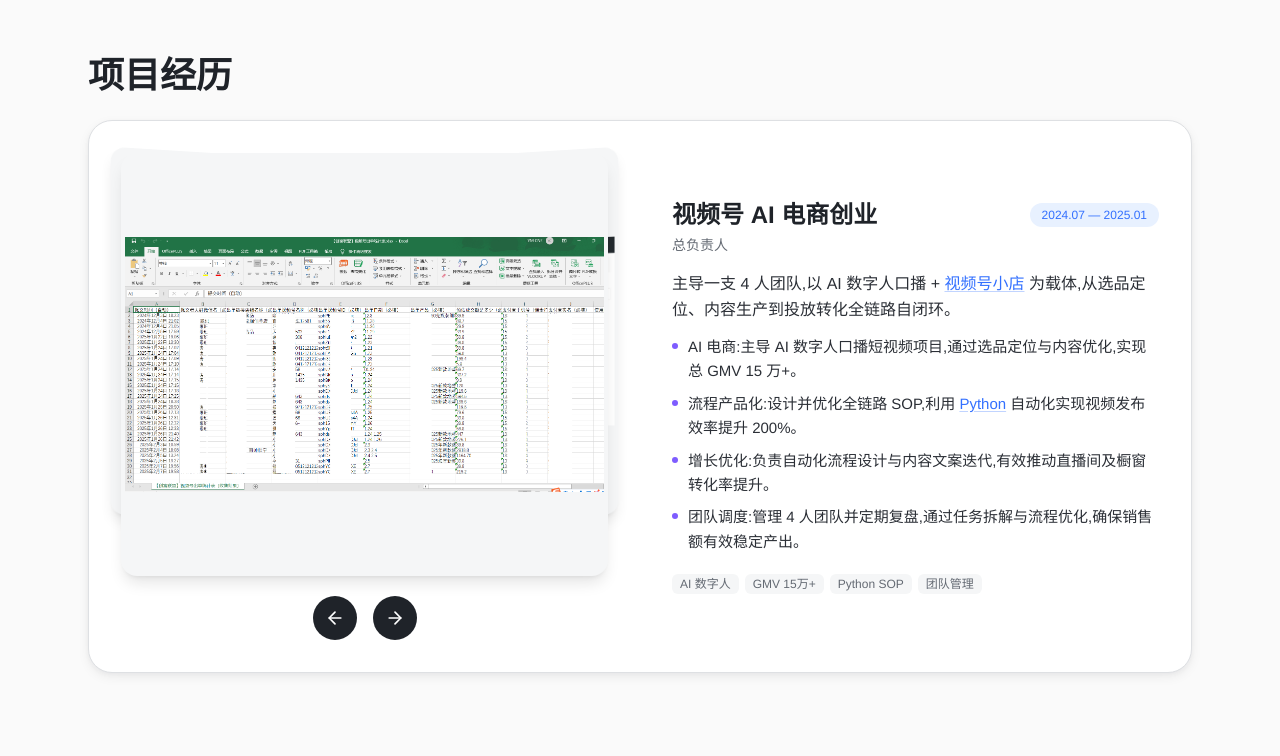
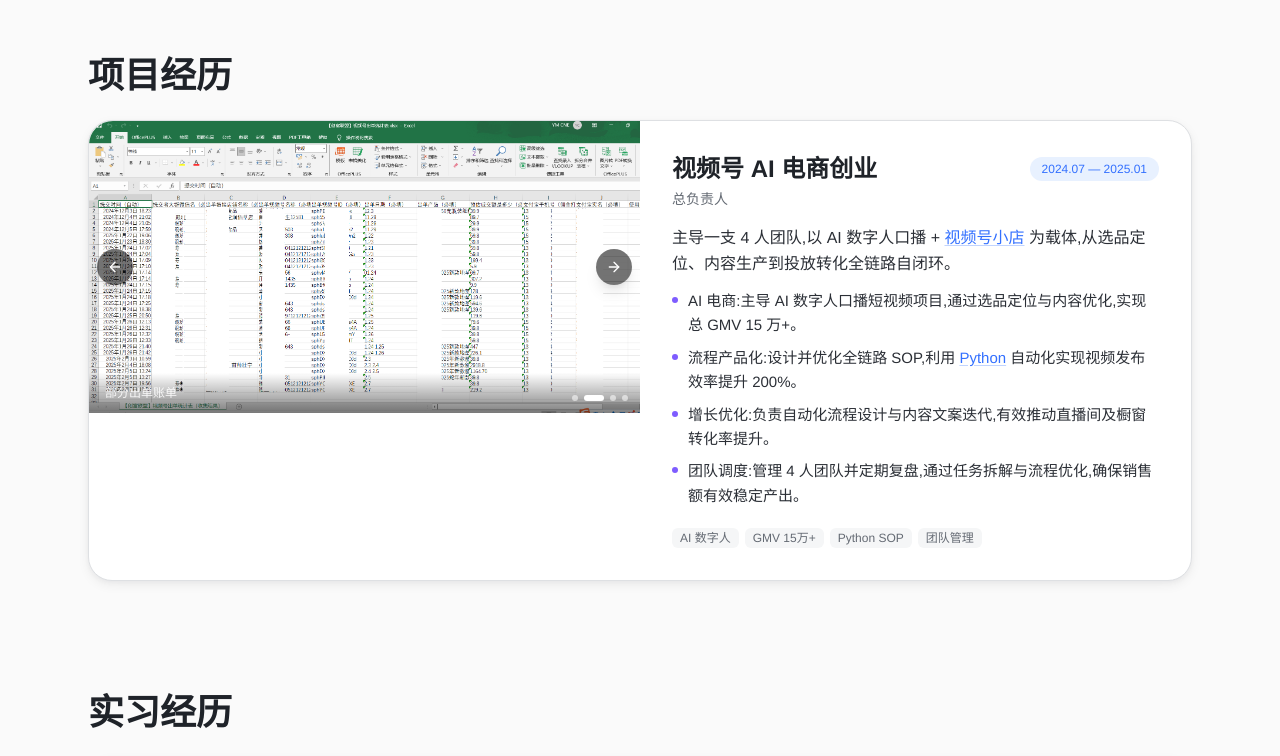
Before and after one commit to cneym1125/lingqi-CV, a React (Vite) app: page / in a window 1280 px wide. Shown: the part 720-1476 px from the top of the page. Built offline with nearby package versions, Linux system fonts and the light colour scheme.

Commit message:
fix: 轮播图完全自适应图片原始尺寸,无留白无固定容器

```diff
--- a/src/components/Carousel.tsx
+++ b/src/components/Carousel.tsx
@@ -1,3 +1,4 @@
+import { AnimatePresence, motion } from 'framer-motion'
 import { ArrowLeft, ArrowRight } from 'lucide-react'
 import { useCallback, useEffect, useMemo, useRef, useState } from 'react'
 import { Lightbox } from './Lightbox'
@@ -10,63 +11,31 @@ interface Slide {
 interface Props {
   slides: Slide[]
   autoplay?: boolean
-  className?: string
 }
 
-function calculateGap(width: number) {
-  const minWidth = 600
-  const maxWidth = 1200
-  const minGap = 45
-  const maxGap = 80
-  if (width <= minWidth) return minGap
-  if (width >= maxWidth) return maxGap
-  return minGap + (maxGap - minGap) * ((width - minWidth) / (maxWidth - minWidth))
-}
-
-export function Carousel({ slides, autoplay = true, className = '' }: Props) {
-  const [activeIndex, setActiveIndex] = useState(0)
+export function Carousel({ slides, autoplay = true }: Props) {
+  const [[idx, dir], setPage] = useState([0, 0])
   const [hoverPrev, setHoverPrev] = useState(false)
   const [hoverNext, setHoverNext] = useState(false)
-  const [containerWidth, setContainerWidth] = useState(800)
   const [lightboxOpen, setLightboxOpen] = useState<number | null>(null)
-  const containerRef = useRef<HTMLDivElement>(null)
   const autoplayRef = useRef<ReturnType<typeof setInterval> | null>(null)
   const touchStartX = useRef(0)
   const touchEndX = useRef(0)
   const total = slides.length
 
-  // 响应式宽度
-  useEffect(() => {
-    const measure = () => {
-      if (containerRef.current) setContainerWidth(containerRef.current.offsetWidth)
-    }
-    measure()
-    window.addEventListener('resize', measure)
-    return () => window.removeEventListener('resize', measure)
-  }, [])
-
-  // 自动轮播
   useEffect(() => {
     if (!autoplay || total <= 1) return
     autoplayRef.current = setInterval(() => {
-      setActiveIndex((prev) => (prev + 1) % total)
+      setPage(([prev]) => [(prev + 1) % total, 1])
     }, 5000)
-    return () => {
-      if (autoplayRef.current) clearInterval(autoplayRef.current)
-    }
+    return () => { if (autoplayRef.current) clearInterval(autoplayRef.current) }
   }, [autoplay, total])
 
-  const handleNext = useCallback(() => {
-    setActiveIndex((prev) => (prev + 1) % total)
+  const go = useCallback((delta: number) => {
+    setPage(([prev]) => [(prev + delta + total) % total, delta])
     if (autoplayRef.current) clearInterval(autoplayRef.current)
   }, [total])
 
-  const handlePrev = useCallback(() => {
-    setActiveIndex((prev) => (prev - 1 + total) % total)
-    if (autoplayRef.current) clearInterval(autoplayRef.current)
-  }, [total])
-
-  // 触摸滑动
   const onTouchStart = (e: React.TouchEvent) => {
     touchStartX.current = e.touches[0].clientX
     touchEndX.current = e.touches[0].clientX
@@ -76,54 +45,7 @@ export function Carousel({ slides, autoplay = true, className = '' }: Props) {
   }
   const onTouchEnd = () => {
     const diff = touchStartX.current - touchEndX.current
-    if (Math.abs(diff) > 50) {
-      if (diff > 0) handleNext()
-      else handlePrev()
-    }
-  }
-
-  // 3D 变换
-  function getImageStyle(index: number): React.CSSProperties {
-    const gap = calculateGap(containerWidth)
-    const maxStickUp = gap * 0.7
-
-    const isActive = index === activeIndex
-    const isLeft = (activeIndex - 1 + total) % total === index
-    const isRight = (activeIndex + 1) % total === index
-
-    if (isActive) {
-      return {
-        zIndex: 3,
-        opacity: 1,
-        pointerEvents: 'auto',
-        transform: 'translateX(0px) translateY(0px) scale(1) rotateY(0deg)',
-        transition: 'all 0.8s cubic-bezier(.4,2,.3,1)',
-      }
-    }
-    if (isLeft) {
-      return {
-        zIndex: 2,
-        opacity: 1,
-        pointerEvents: 'auto',
-        transform: `translateX(-${gap}px) translateY(-${maxStickUp}px) scale(0.82) rotateY(14deg)`,
-        transition: 'all 0.8s cubic-bezier(.4,2,.3,1)',
-      }
-    }
-    if (isRight) {
-      return {
-        zIndex: 2,
-        opacity: 1,
-        pointerEvents: 'auto',
-        transform: `translateX(${gap}px) translateY(-${maxStickUp}px) scale(0.82) rotateY(-14deg)`,
-        transition: 'all 0.8s cubic-bezier(.4,2,.3,1)',
-      }
-    }
-    return {
-      zIndex: 1,
-      opacity: 0,
-      pointerEvents: 'none',
-      transition: 'all 0.8s cubic-bezier(.4,2,.3,1)',
-    }
+    if (Math.abs(diff) > 50) go(diff > 0 ? 1 : -1)
   }
 
   const lightboxItems = useMemo(
@@ -133,57 +55,83 @@ export function Carousel({ slides, autoplay = true, className = '' }: Props) {
 
   if (total === 0) return null
 
+  const slide = slides[idx]
+
   return (
     <>
-      <div className={`relative flex h-full w-full flex-col ${className}`}>
-        {/* 3D 图片容器 */}
-        <div
-          ref={containerRef}
-          className="relative mx-auto w-full flex-1"
-          style={{ perspective: '1000px' }}
-          onTouchStart={onTouchStart}
-          onTouchMove={onTouchMove}
-          onTouchEnd={onTouchEnd}
-        >
-          {slides.map((slide, index) => (
-            <img
-              key={slide.src + index}
+      <div
+        className="relative w-full overflow-hidden"
+        onTouchStart={onTouchStart}
+        onTouchMove={onTouchMove}
+        onTouchEnd={onTouchEnd}
+      >
+        {/* 图片区域 — 自适应高度 */}
+        <div className="relative w-full">
+          <AnimatePresence initial={false} custom={dir} mode="wait">
+            <motion.img
+              key={idx}
               src={slide.src}
               alt={slide.caption ?? ''}
-              onClick={() => setLightboxOpen(index)}
-              className="absolute inset-0 h-full w-full cursor-pointer rounded-2xl object-contain shadow-lg"
-              style={{ ...getImageStyle(index), background: '#f5f6f7', padding: '4px' }}
+              custom={dir}
+              initial={{ opacity: 0, x: dir > 0 ? 60 : -60 }}
+              animate={{ opacity: 1, x: 0 }}
+              exit={{ opacity: 0, x: dir > 0 ? -60 : 60 }}
+              transition={{ duration: 0.35, ease: [0.32, 0.72, 0, 1] }}
+              onClick={() => setLightboxOpen(idx)}
+              className="w-full cursor-pointer"
+              style={{ display: 'block', height: 'auto' }}
               loading="lazy"
               draggable={false}
             />
-          ))}
+          </AnimatePresence>
+
+          {/* caption */}
+          {slide.caption && (
+            <div className="absolute bottom-0 inset-x-0 bg-gradient-to-t from-black/50 to-transparent px-4 py-3 text-xs text-white/90">
+              {slide.caption}
+            </div>
+          )}
         </div>
 
-        {/* 箭头按钮 */}
+        {/* 左右箭头 — 悬浮在图片上 */}
         {total > 1 && (
-          <div className="mt-5 flex items-center justify-center gap-4">
+          <>
             <button
               type="button"
-              onClick={handlePrev}
+              onClick={() => go(-1)}
               onMouseEnter={() => setHoverPrev(true)}
               onMouseLeave={() => setHoverPrev(false)}
               aria-label="上一张"
-              className="flex h-11 w-11 items-center justify-center rounded-full transition-colors"
-              style={{ backgroundColor: hoverPrev ? '#3370FF' : '#1F2329' }}
+              className="absolute left-2 top-1/2 z-10 -translate-y-1/2 flex h-9 w-9 items-center justify-center rounded-full shadow-lg transition-colors"
+              style={{ backgroundColor: hoverPrev ? '#3370FF' : 'rgba(0,0,0,0.55)' }}
             >
-              <ArrowLeft className="h-5 w-5 text-white" />
+              <ArrowLeft className="h-4 w-4 text-white" />
             </button>
             <button
               type="button"
-              onClick={handleNext}
+              onClick={() => go(1)}
               onMouseEnter={() => setHoverNext(true)}
               onMouseLeave={() => setHoverNext(false)}
               aria-label="下一张"
-              className="flex h-11 w-11 items-center justify-center rounded-full transition-colors"
-              style={{ backgroundColor: hoverNext ? '#3370FF' : '#1F2329' }}
+              className="absolute right-2 top-1/2 z-10 -translate-y-1/2 flex h-9 w-9 items-center justify-center rounded-full shadow-lg transition-colors"
+              style={{ backgroundColor: hoverNext ? '#3370FF' : 'rgba(0,0,0,0.55)' }}
             >
-              <ArrowRight className="h-5 w-5 text-white" />
+              <ArrowRight className="h-4 w-4 text-white" />
             </button>
+          </>
+        )}
+
+        {/* 指示点 */}
+        {total > 1 && (
+          <div className="absolute bottom-3 right-3 z-10 flex items-center gap-1.5">
+            {slides.map((_, i) => (
+              <button
+                key={i}
+                type="button"
+                onClick={() => setPage([i, i > idx ? 1 : -1])}
+                className={`h-1.5 rounded-full transition-all ${i === idx ? 'w-5 bg-white' : 'w-1.5 bg-white/55'}`}
+              />
+            ))}
           </div>
         )}
       </div>
--- a/src/components/ExperienceSection.tsx
+++ b/src/components/ExperienceSection.tsx
@@ -81,10 +81,8 @@ export function ExperienceSection() {
 
               {/* 左侧（桌面）/ 下方（手机）：轮播图 */}
               {slides.length > 0 && (
-                <div className="relative flex items-center justify-center overflow-visible p-6 md:order-1 md:p-8">
-                  <div className="aspect-square w-full">
-                    <Carousel slides={slides} className="h-full" />
-                  </div>
+                <div className="overflow-hidden rounded-b-3xl md:order-1 md:rounded-l-3xl md:rounded-br-none">
+                  <Carousel slides={slides} />
                 </div>
               )}
             </motion.div>
--- a/src/components/ProjectsSection.tsx
+++ b/src/components/ProjectsSection.tsx
@@ -99,10 +99,8 @@ export function ProjectsSection() {
 
               {/* 左侧（桌面）/ 下方（手机）：轮播图 */}
               {slides.length > 0 && (
-                <div className="relative flex items-center justify-center overflow-visible p-6 md:order-1 md:p-8">
-                  <div className="aspect-square w-full">
-                    <Carousel slides={slides} className="h-full" />
-                  </div>
+                <div className="overflow-hidden rounded-b-3xl md:order-1 md:rounded-l-3xl md:rounded-br-none">
+                  <Carousel slides={slides} />
                 </div>
               )}
             </motion.div>
```
